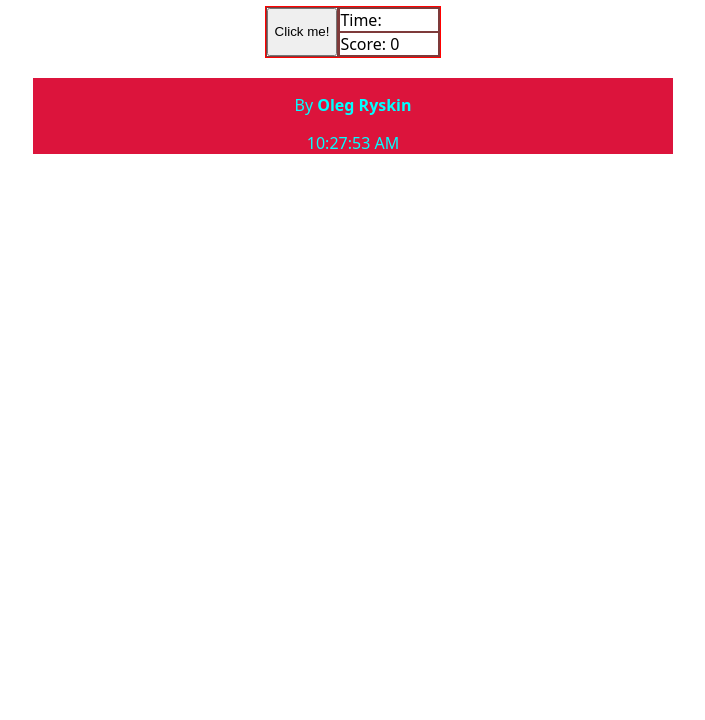
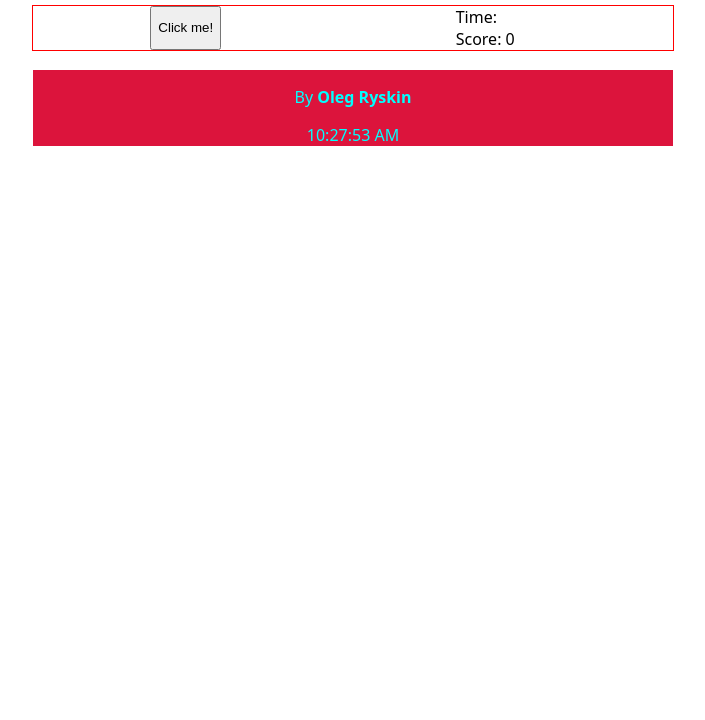
Before and after one commit to OlegRskn/My-projects, a plain HTML site: page JavaScript/Clicker/index.html in a window 1280 px wide. Shown: the part 80-800 px from the top of the page, without its empty margins (287-992 px from the left). Drawn offline with Linux system fonts and the light colour scheme.

Commit message:
Add minor styles fixes

```diff
--- a/JavaScript/Clicker/srtyles.css
+++ b/JavaScript/Clicker/srtyles.css
@@ -19,20 +19,22 @@ footer {
 .container {
   display: flex;
   justify-content: space-around;
+  width: 50vw;
 
   flex-wrap: wrap;
 }
 .container div {
-  border: 1px solid rgb(126, 58, 58);
+  box-sizing: border-box;
 }
 .buttonContainer {
   display: flex;
 }
 article {
-  border: 1px solid red;
+  outline: 1px solid red;
 }
 .info {
   width: 100px;
+  flex-direction: column;
 }
 .active {
   position: fixed;
```
